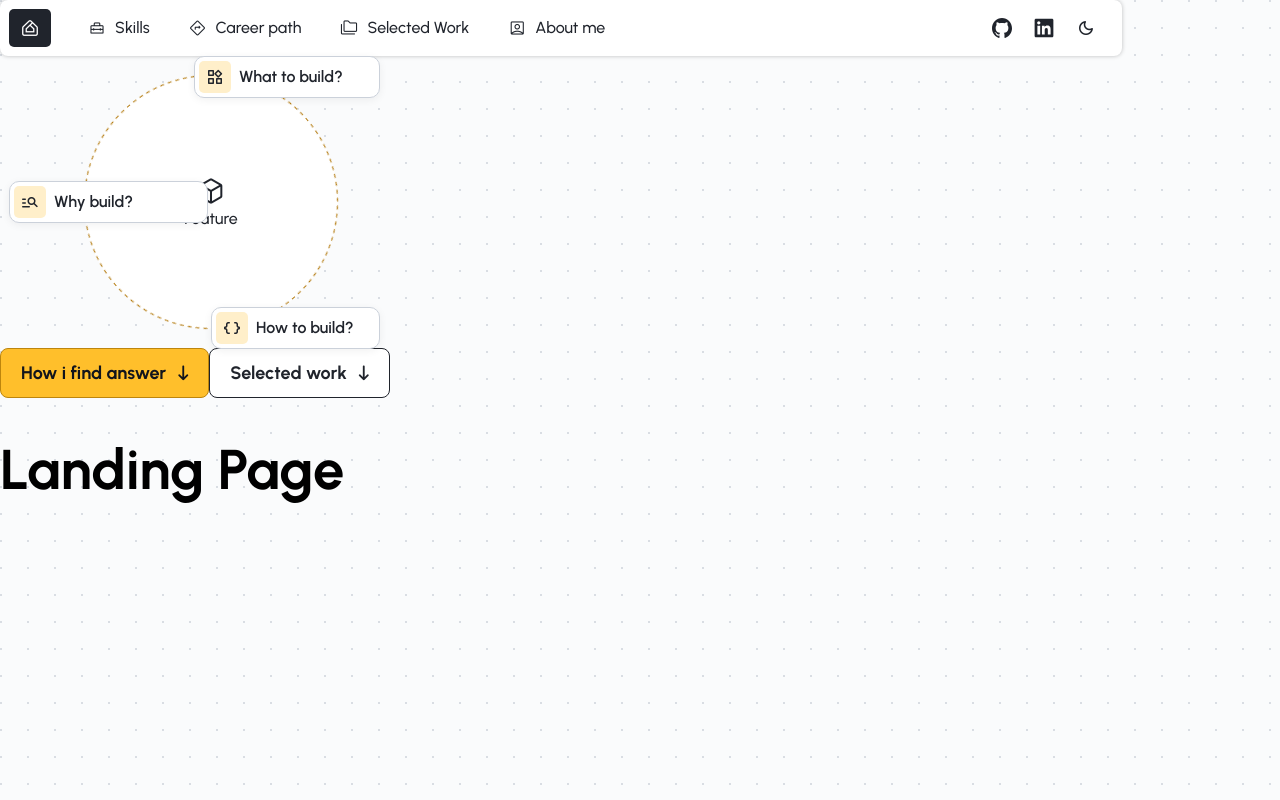
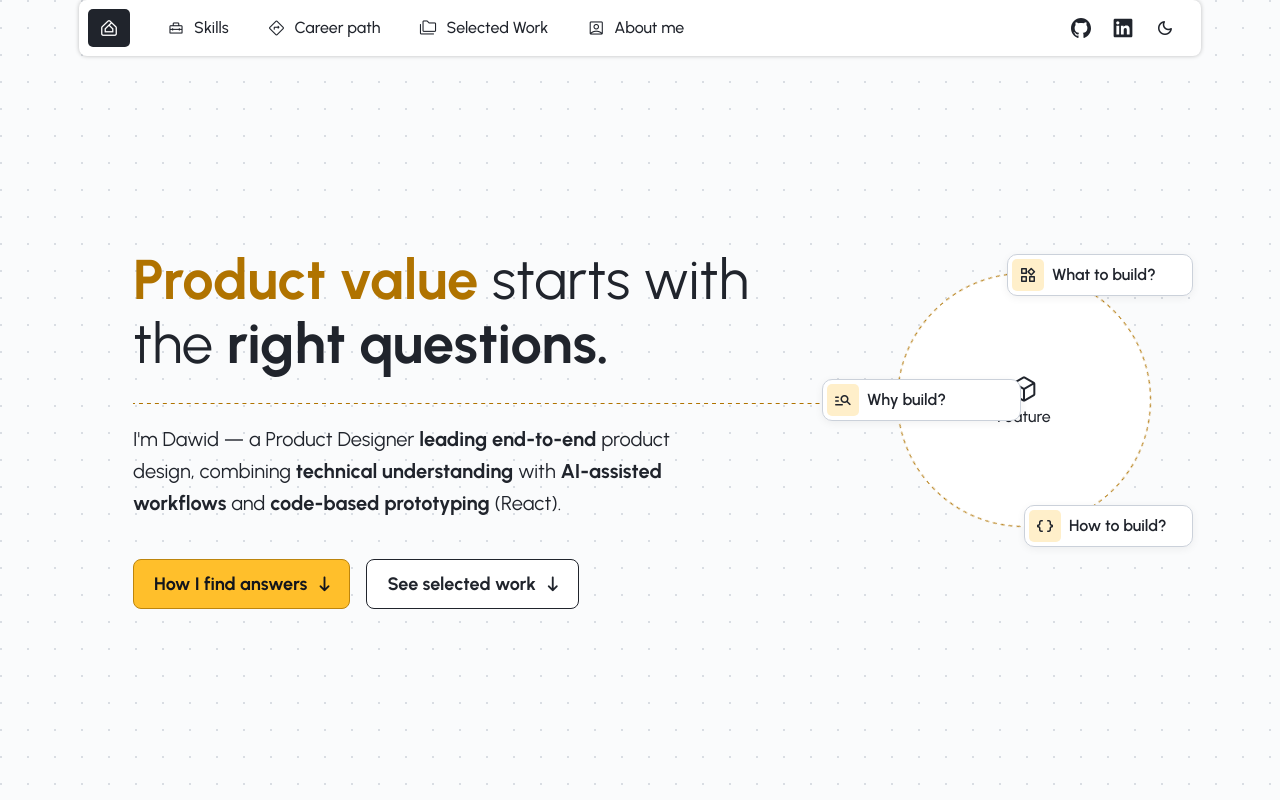
Before and after one commit to Detriz-dev/personal-website, a React (Vite) app in the folder frontend/: page / in a window 1280 px wide. Built offline with nearby package versions, Linux system fonts and the light colour scheme.

Commit message:
HeroSection componenet

```diff
--- /dev/null
+++ b/frontend/src/components/HeroSection/HeroSection.module.css
@@ -0,0 +1,153 @@
+/* Values from Figma (Personal Site / Hero, light 61:45959, dark 61:45958).
+   Section is full width; content is centered (horizontally and vertically) in a 1120px column.
+   The section's height is set by the page (e.g. min-height); content stays vertically centered in it.
+   Desktop: text column (680px) left, QuestionDiagram right; the dashed divider
+   runs from the text into the diagram's "Why build?" callout.
+   Below 1024px it stacks: headline, description, diagram, then buttons
+   (.content becomes display: contents so its children can be reordered around the diagram). */
+
+.hero {
+    display: flex;
+    align-items: center;
+    width: 100%;
+    box-sizing: border-box;
+    font-family: var(--font-family-primary);
+    color: var(--hero-text);
+}
+
+.inner {
+    flex: 1;
+    display: flex;
+    flex-direction: column;
+    max-width: 1120px;
+    margin: 0 auto;
+    box-sizing: border-box;
+    padding: 44px 16px;
+}
+
+.content {
+    display: contents;
+}
+
+.headline {
+    margin: 0;
+    font-size: var(--font-size-40);
+    font-weight: var(--font-weight-400);
+    line-height: var(--font-line-height-48);
+}
+
+.headline strong,
+.accent {
+    font-weight: var(--font-weight-700);
+}
+
+.accent {
+    color: var(--hero-accent);
+}
+
+/* Dashed line: 780×1 Figma SVG tiled horizontally; hidden when the layout stacks.
+   Shifting the background by one tile (780px) loops seamlessly. */
+.divider {
+    display: none;
+    flex-shrink: 0;
+    width: 780px;
+    height: 1px;
+    margin: 27px 0 19px;
+    background-repeat: repeat-x;
+    background-size: 780px 1px;
+    animation: flow 30s linear infinite;
+}
+
+@keyframes flow {
+    from {
+        background-position-x: 0;
+    }
+    to {
+        background-position-x: 780px;
+    }
+}
+
+@media (prefers-reduced-motion: reduce) {
+    .divider {
+        animation: none;
+    }
+}
+
+.subheadline {
+    max-width: 600px;
+    margin: 24px 0 0;
+    font-size: var(--font-size-20);
+    font-weight: var(--font-weight-400);
+    line-height: var(--font-line-height-32);
+}
+
+.subheadline strong {
+    font-weight: var(--font-weight-700);
+}
+
+.actions {
+    order: 2;
+    display: flex;
+    flex-wrap: wrap;
+    gap: 16px;
+    margin-top: 48px;
+}
+
+.diagram {
+    order: 1;
+    flex-shrink: 0;
+    align-self: center;
+    margin-top: 48px;
+}
+
+@media (min-width: 1024px) {
+    .inner {
+        flex-direction: row;
+        justify-content: space-between;
+        align-items: flex-start;
+        padding: 44px 53px;
+    }
+
+    .content {
+        display: flex;
+        flex-direction: column;
+        max-width: 680px;
+    }
+
+    .actions {
+        margin-top: 40px;
+    }
+
+    .headline {
+        font-size: var(--font-size-56);
+        line-height: var(--font-line-height-64);
+    }
+
+    .divider {
+        display: block;
+    }
+
+    .subheadline {
+        margin-top: 0;
+    }
+
+    /* Sits above the divider so the line ends behind the "Why build?" callout */
+    .diagram {
+        position: relative;
+        z-index: 1;
+        align-self: flex-start;
+        margin-top: 6px;
+    }
+}
+
+/* Themes */
+
+.light {
+    --hero-text: var(--light-text-primary);
+    --hero-accent: #b07300; /* Figma value; no matching token */
+}
+
+.dark {
+    --hero-text: var(--dark-text-primary);
+    --hero-accent: var(--light-accent-fill);
+}
--- /dev/null
+++ b/frontend/src/components/HeroSection/HeroSection.tsx
@@ -0,0 +1,59 @@
+import Button from "../Button/Button.tsx";
+import QuestionDiagram from "../QuestionDiagram/QuestionDiagram.tsx";
+import dividerLight from "../../assets/hero/divider-light.svg";
+import dividerDark from "../../assets/hero/divider-dark.svg";
+import styles from "./HeroSection.module.css";
+import type { HeroSectionProps } from "./HeroSection.types.ts";
+
+// Copy from docs/site-copy.md — Hero Section; CTA labels as in Figma (61:45959)
+const HeroSection = ({
+    theme = "light",
+    processHref = "#design-process",
+    workHref = "#selected-work",
+    className,
+    ...sectionProps
+}: HeroSectionProps) => {
+    const classes = [styles.hero, styles[theme], className].filter(Boolean).join(" ");
+
+    return (
+        <section {...sectionProps} className={classes}>
+            <div className={styles.inner}>
+                <div className={styles.content}>
+                    <h1 className={styles.headline}>
+                        <span className={styles.accent}>Product value</span> starts with the{" "}
+                        <strong>right questions.</strong>
+                    </h1>
+
+                    {/* Dashed line, tiled as a background so the dashes can flow left → right */}
+                    <div
+                        className={styles.divider}
+                        style={{ backgroundImage: `url("${theme === "dark" ? dividerDark : dividerLight}")` }}
+                        aria-hidden="true"
+                    />
+
+                    <p className={styles.subheadline}>
+                        I'm Dawid — a Product Designer <strong>leading end-to-end</strong> product design, combining{" "}
+                        <strong>technical understanding</strong> with <strong>AI-assisted workflows</strong> and{" "}
+                        <strong>code-based prototyping</strong> (React).
+                    </p>
+
+                    <div className={styles.actions}>
+                        <Button label="How I find answers" icon="south" href={processHref} theme={theme} />
+                        <Button label="See selected work" icon="south" href={workHref} variant="secondary" theme={theme} />
+                    </div>
+                </div>
+
+                <QuestionDiagram
+                    className={styles.diagram}
+                    theme={theme}
+                    why={{ label: "Why build?", description: "Discovery & validation", icon: "manage_search" }}
+                    what={{ label: "What to build?", description: "Product strategy & UI", icon: "widgets" }}
+                    how={{ label: "How to build?", description: "Coded prototypes & specs", icon: "data_object" }}
+                    coreLabel="Feature"
+                />
+            </div>
+        </section>
+    );
+};
+
+export default HeroSection;
--- /dev/null
+++ b/frontend/src/components/HeroSection/HeroSection.types.ts
@@ -0,0 +1,15 @@
+import type { HTMLAttributes } from "react";
+
+export type HeroSectionTheme = "light" | "dark";
+
+/**
+ * Figma "Hero" (Personal Site, light 61:45959 / dark 61:45958).
+ * Copy is fixed (docs/site-copy.md — Hero Section); only links and theme are configurable.
+ */
+export type HeroSectionProps = Omit<HTMLAttributes<HTMLElement>, "children"> & {
+    theme?: HeroSectionTheme;
+    /** Primary CTA "How I find answers" — anchors to the design process section. */
+    processHref?: string;
+    /** Secondary CTA "See selected work" — anchors to the selected work section. */
+    workHref?: string;
+};
--- a/frontend/src/pages/LandingPage/LandingPage.module.css
+++ b/frontend/src/pages/LandingPage/LandingPage.module.css
@@ -1,5 +1,7 @@
 /* Page background — Figma "Dot Grid": 2px dots on a 27px grid over the canvas */
 .page {
+    display: flex;
+    flex-direction: column;
     min-height: 100vh;
     background-color: var(--page-canvas);
     background-image: radial-gradient(
@@ -20,6 +22,11 @@
     --page-dot: var(--dark-dot-grid);
 }
 
-.label {
-    font-size: var(--font-size-56);
+.nav {
+    align-self: center;
 }
+
+/* Hero fills the first screen below the 56px TopNav */
+.hero {
+    min-height: calc(100svh - 56px);
+}
--- a/frontend/src/pages/LandingPage/LandingPage.tsx
+++ b/frontend/src/pages/LandingPage/LandingPage.tsx
@@ -1,8 +1,7 @@
 import { useState } from "react";
 import style from "./LandingPage.module.css";
-import Button from "../../components/Button/Button.tsx";
 import TopNav from "../../components/TopNav/TopNav.tsx";
-import QuestionDiagram from "../../components/QuestionDiagram/QuestionDiagram.tsx";
+import HeroSection from "../../components/HeroSection/HeroSection.tsx";
 import type { TopNavLink, TopNavTheme } from "../../components/TopNav/TopNav.types.ts";
 
 // Labels from docs/site-copy.md; icons from Figma (TopNav, node 42:29568)
@@ -19,6 +18,7 @@ const LandingPage = () => {
 
     return (<div className={`${style.page} ${style[theme]}`}>
         <TopNav
+            className={style.nav}
             theme={theme}
             homeHref="#"
             links={NAV_LINKS}
@@ -29,23 +29,7 @@ const LandingPage = () => {
             onMenuToggle={() => setMenuOpen(!menuOpen)}
         />
 
-        {/* Copy from docs/site-copy.md — Hero Visual Callouts */}
-        <QuestionDiagram
-            theme={theme}
-            why={{ label: "Why build?", description: "Discovery & validation", icon: "manage_search" }}
-            what={{ label: "What to build?", description: "Product strategy & UI", icon: "widgets" }}
-            how={{ label: "How to build?", description: "Coded prototypes & specs", icon: "data_object" }}
-            coreLabel="Feature"
-        />
-
-        <Button
-            label={"How i find answer"}
-            icon={"south"} />
-
-        <Button
-            label={"Selected work"}
-            icon={"south"}
-            variant="secondary"/>
-        <h1 className={style.label}>Landing Page</h1></div>)}
+        <HeroSection className={style.hero} theme={theme} />
+    </div>)}
 
 export default LandingPage;
```
Also changed, not shown: frontend/src/assets/hero/divider-dark.svg (added), frontend/src/assets/hero/divider-light.svg (added).
